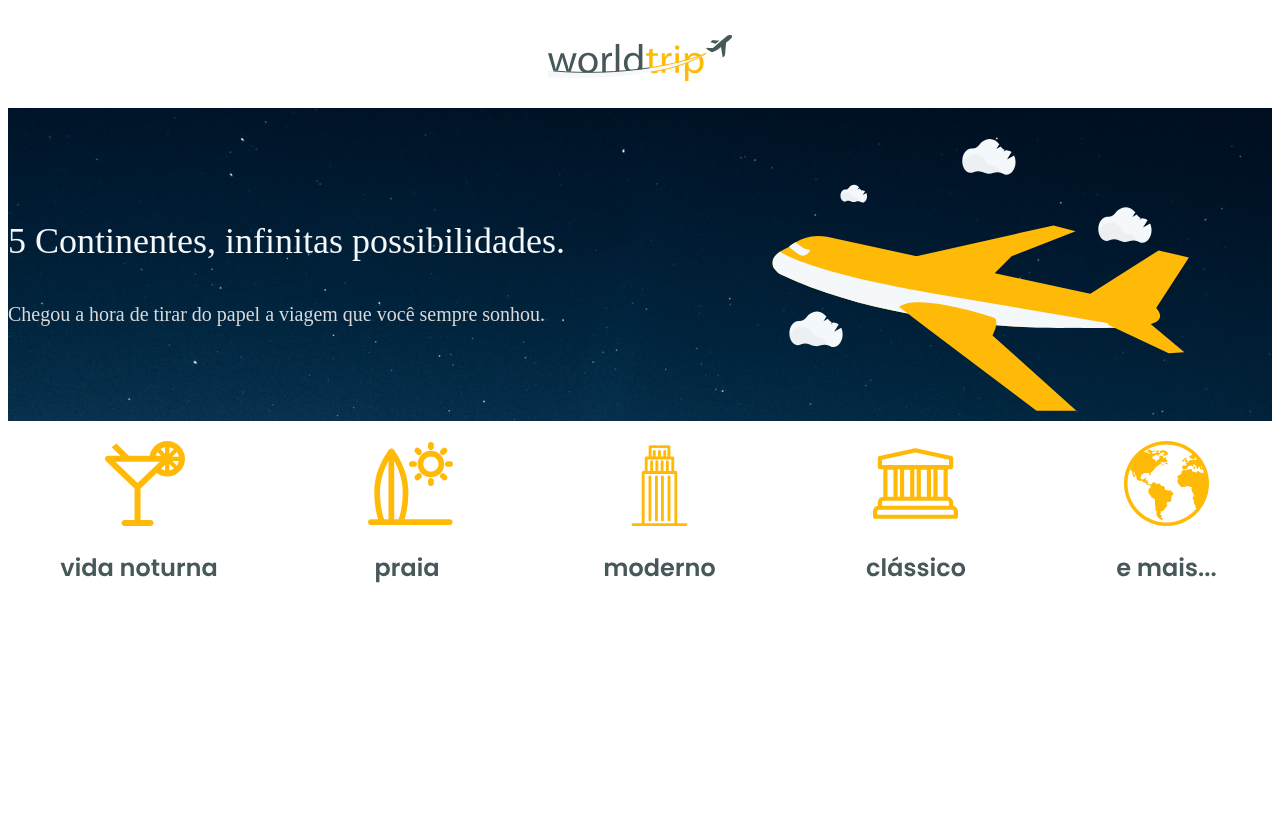
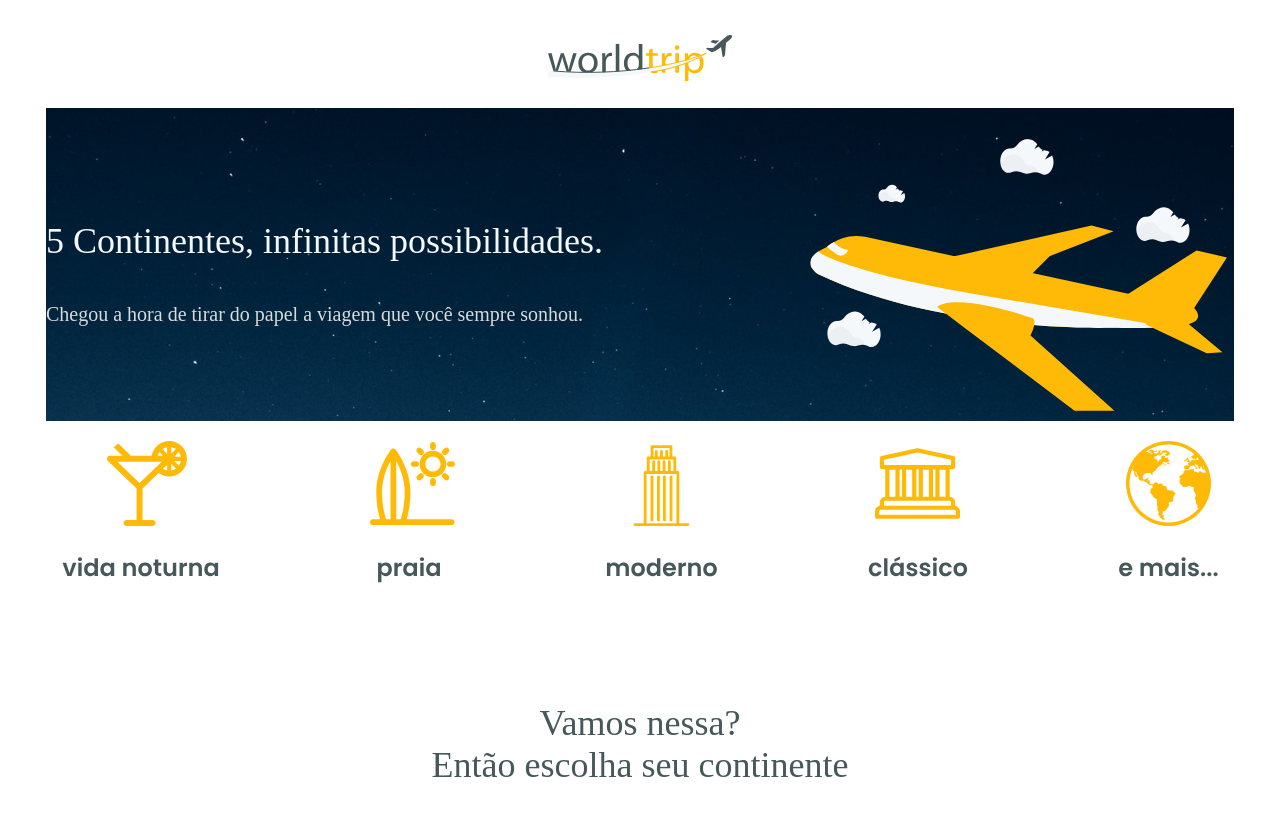
Before and after one commit to jtiagosantos/world-trip, a Next.js app: page / in a window 1280 px wide. Shown: the top 816 px of the page. Built offline with nearby package versions, Linux system fonts and the light colour scheme.

Commit message:
feat: add divider and text

```diff
--- a/src/pages/index.tsx
+++ b/src/pages/index.tsx
@@ -1,11 +1,12 @@
 import Head from 'next/head';
+import { Flex, Divider, Text } from '@chakra-ui/react';
 import { Banner } from '../components/Banner/Banner';
 import { Header } from '../components/Header/Header';
 import { TravelTypes } from '../components/TravelTypes/TravelTypes';
 
 export default function Home() {
   return (
-    <>
+    <Flex flexDirection="column" align="center">
       <Head>
         <title>World Trip</title>
       </Head>
@@ -15,6 +16,18 @@ export default function Home() {
       <Banner />
 
       <TravelTypes />
-    </>
+
+      <Divider w={90} mb="52px" borderColor="#47585B" border="1px" />
+
+      <Text
+        align="center"
+        color="#47585B"
+        fontSize="2.25rem"
+        fontWeight="500"
+        mb="52px"
+      >
+        Vamos nessa? <br /> Então escolha seu continente
+      </Text>
+    </Flex>
   );
 }
```
